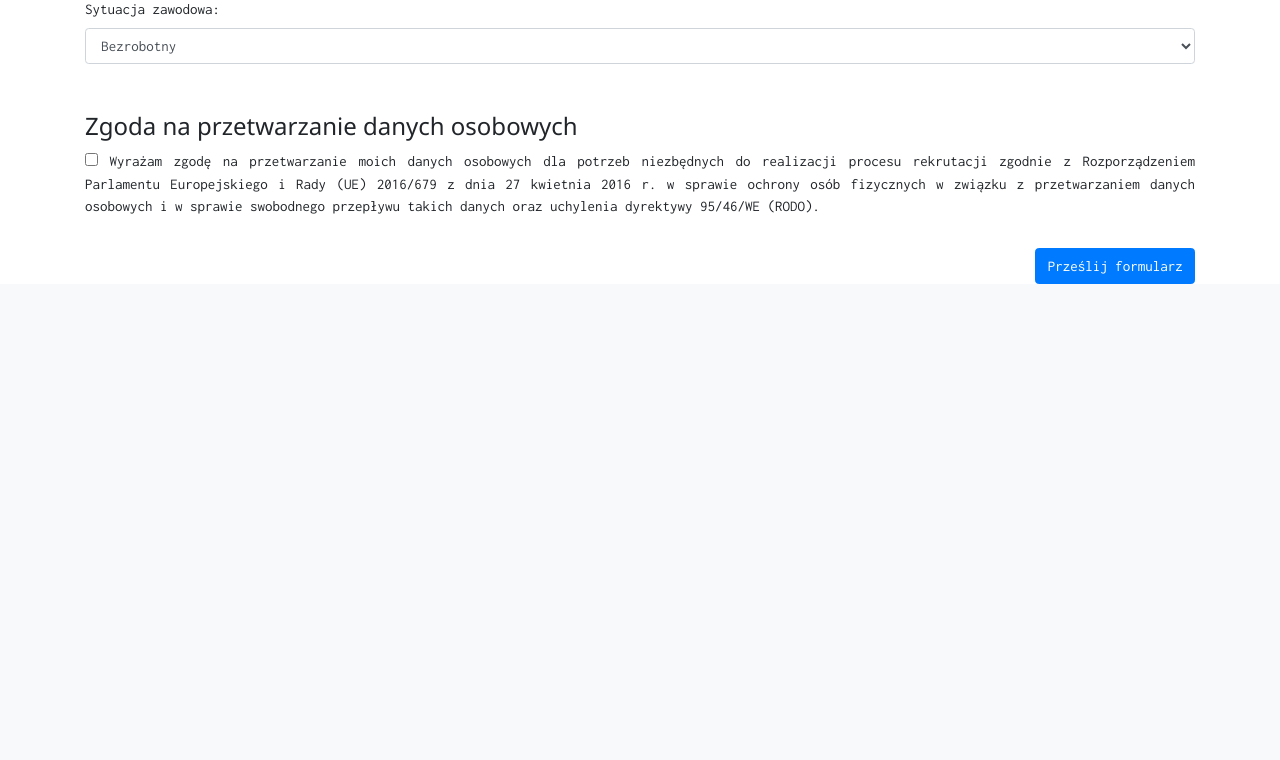
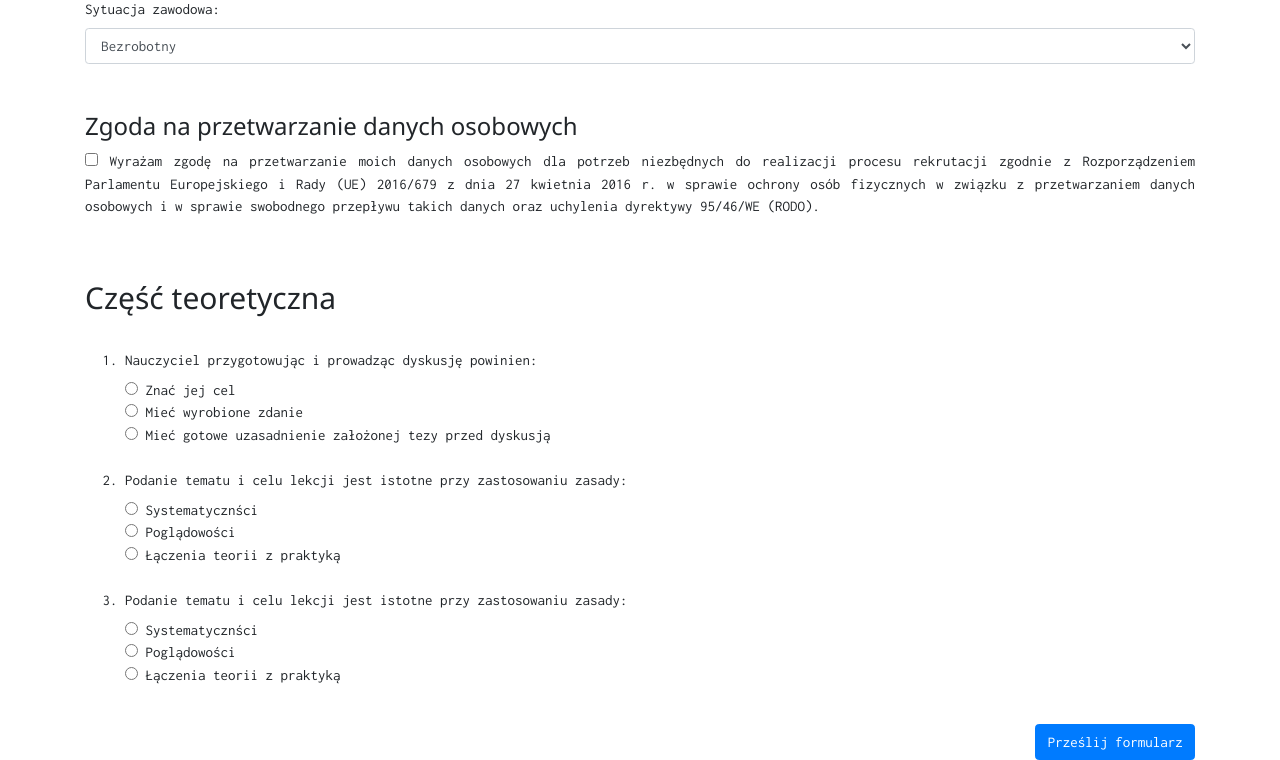
Before and after one commit to apieszka/webapp, a Flask app: page /form in a window 1280 px wide. Shown: the part 900-1660 px from the top of the page. Before the commit the page ends 1184 px from the top, so only its background shows below. Run offline with Flask 2, Linux system fonts and the light colour scheme; some libraries are stand-ins or nearby versions.

Commit message:
pytania teoria pt1
Nowa forma pytań teoretycznych

```diff
--- a/unit5.1/unit5.1/templates/form.html
+++ b/unit5.1/unit5.1/templates/form.html
@@ -128,6 +128,29 @@ osobowych i w sprawie swobodnego przepływu takich danych oraz uchylenia
 dyrektywy 95/46/WE (RODO).</label>
     </div>
     <br>
+
+
+    <br>
+    <h2> Część teoretyczna </h2> <br>
+    <ol>
+    <li><label for="pyt1">Nauczyciel przygotowując i prowadząc dyskusję powinien:</label><br>
+        <input type="radio" name="variable" value="0" /> Znać jej cel</label> <br>
+        <input type="radio" name="variable" value="1" /> Mieć wyrobione zdanie</label> <br>
+        <input type="radio" name="variable" value="2" /> Mieć gotowe uzasadnienie założonej tezy przed dyskusją</label> <br> <br>
+
+    <li><label for="pyt2">Podanie tematu i celu lekcji jest istotne przy zastosowaniu zasady:</label><br>
+        <input type="radio" name="variable" value="0" /> Systematycznści</label> <br>
+        <input type="radio" name="variable" value="1" /> Poglądowości</label> <br>
+        <input type="radio" name="variable" value="2" /> Łączenia teorii z praktyką</label> <br> <br>
+
+    <li><label for="pyt3">Podanie tematu i celu lekcji jest istotne przy zastosowaniu zasady:</label><br>
+        <input type="radio" name="variable" value="0" /> Systematycznści</label> <br>
+        <input type="radio" name="variable" value="1" /> Poglądowości</label> <br>
+        <input type="radio" name="variable" value="2" /> Łączenia teorii z praktyką</label> <br> <br>
+
+
+    </ol>
+
     <button type="submit" class="btn btn-primary" style="float: right;">Prześlij formularz</button>
 </form>
 {% endblock %}
```
